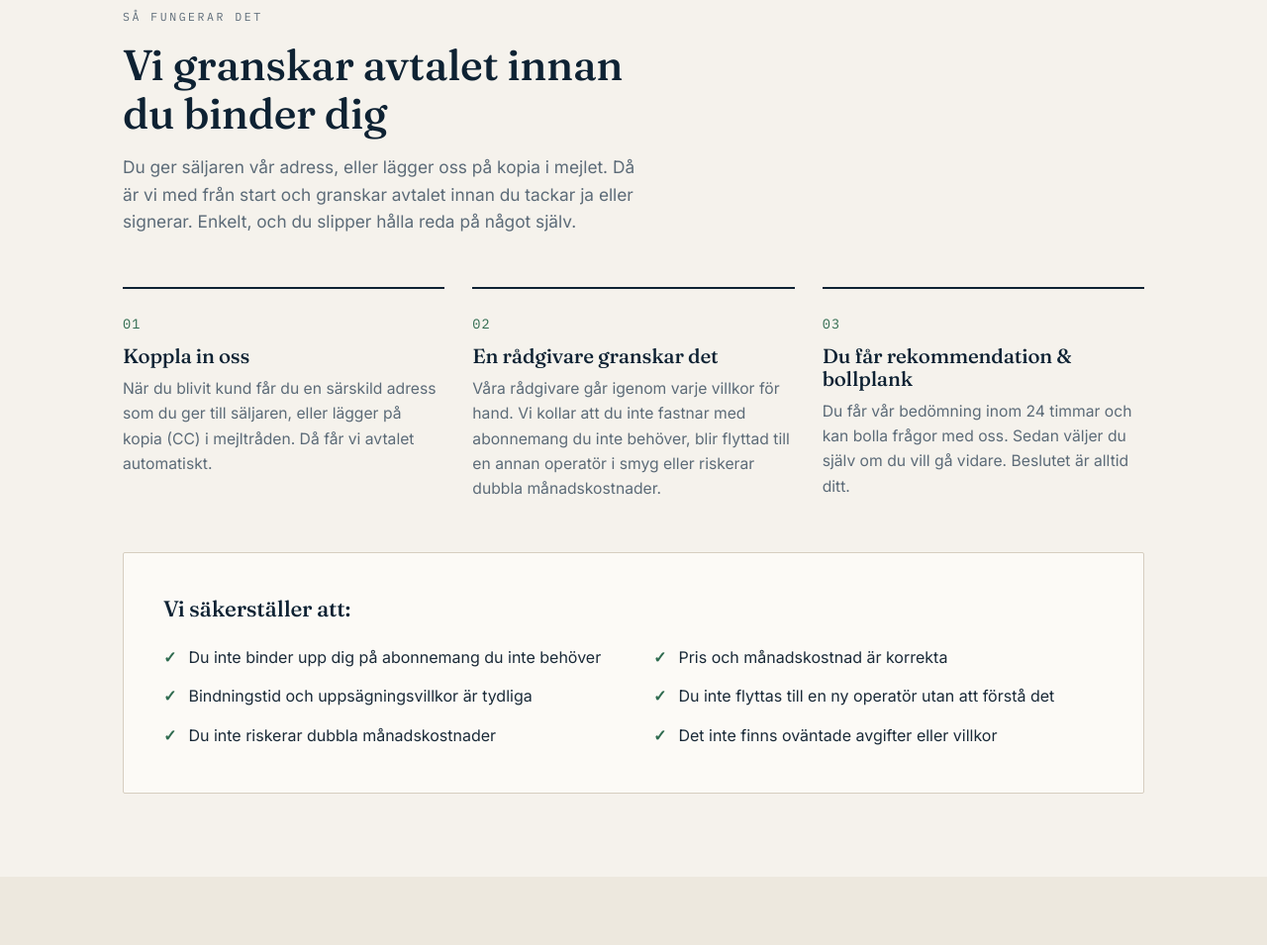
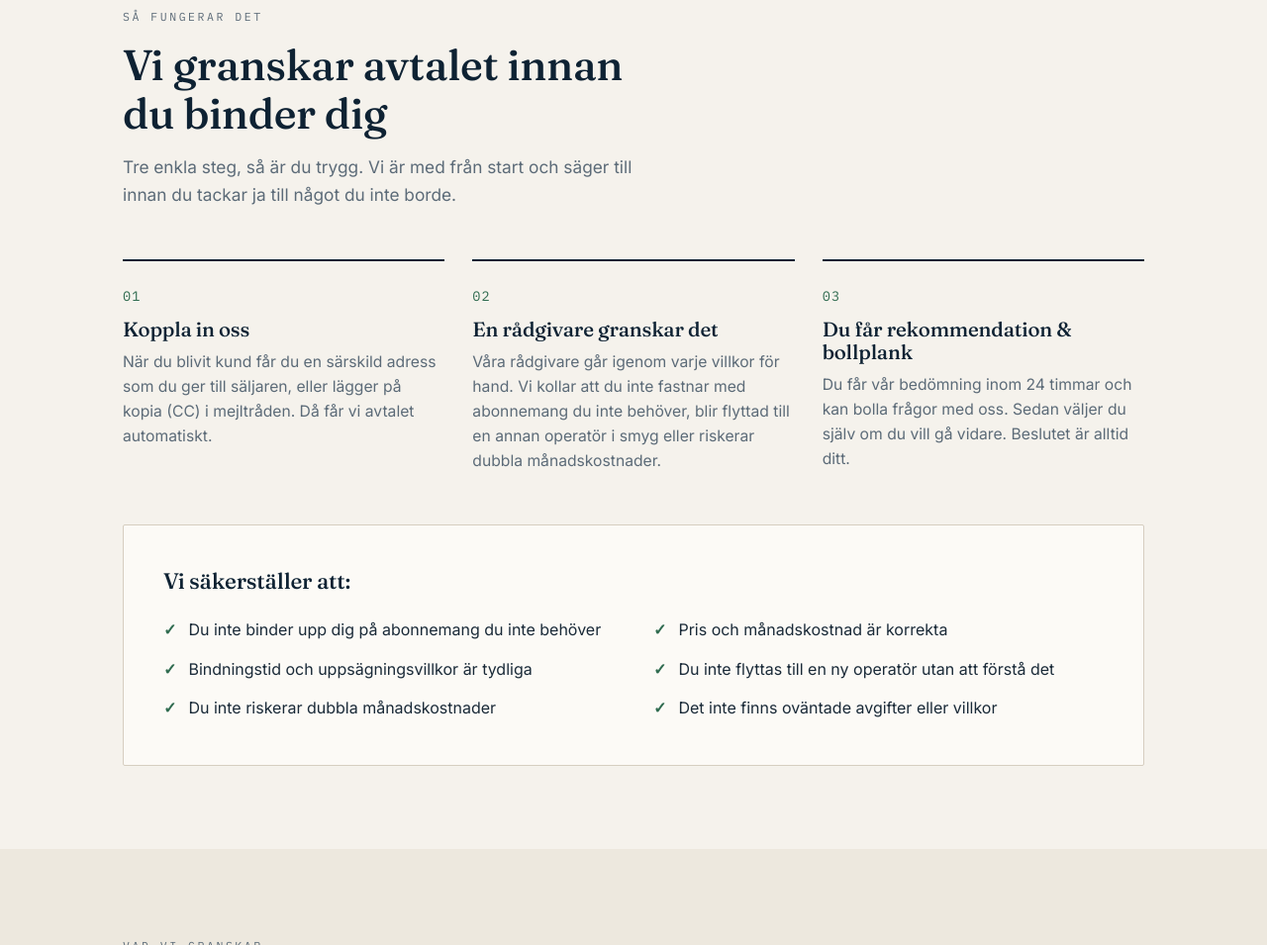
Before and after one commit to mxmxg/sakra-avtal, a plain HTML site: page index.html in a window 1280 px wide. Shown: the part 2480-3435 px from the top of the page at 99% size. Drawn offline with Linux system fonts and the light colour scheme.

Commit message:
Update index.html

```diff
--- a/index.html
+++ b/index.html
@@ -501,7 +501,7 @@
     <div class="sec-head">
       <span class="eyebrow">Så fungerar det</span>
       <h2>Vi granskar avtalet innan du binder dig</h2>
-      <p>Du ger säljaren vår adress, eller lägger oss på kopia i mejlet. Då är vi med från start och granskar avtalet innan du tackar ja eller signerar. Enkelt, och du slipper hålla reda på något själv.</p>
+      <p>Tre enkla steg, så är du trygg. Vi är med från start och säger till innan du tackar ja till något du inte borde.</p>
     </div>
     <div class="steps">
       <div class="step">
```
